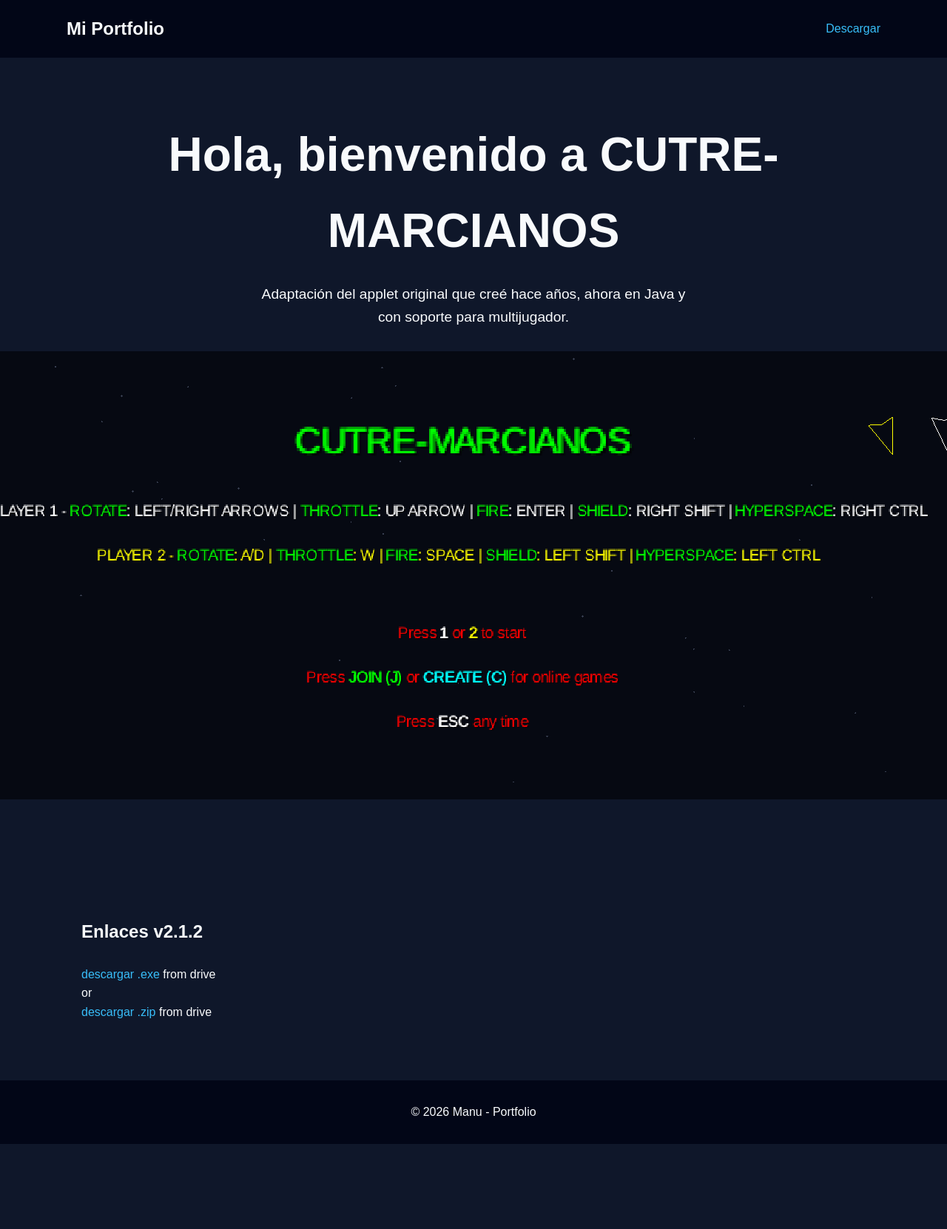
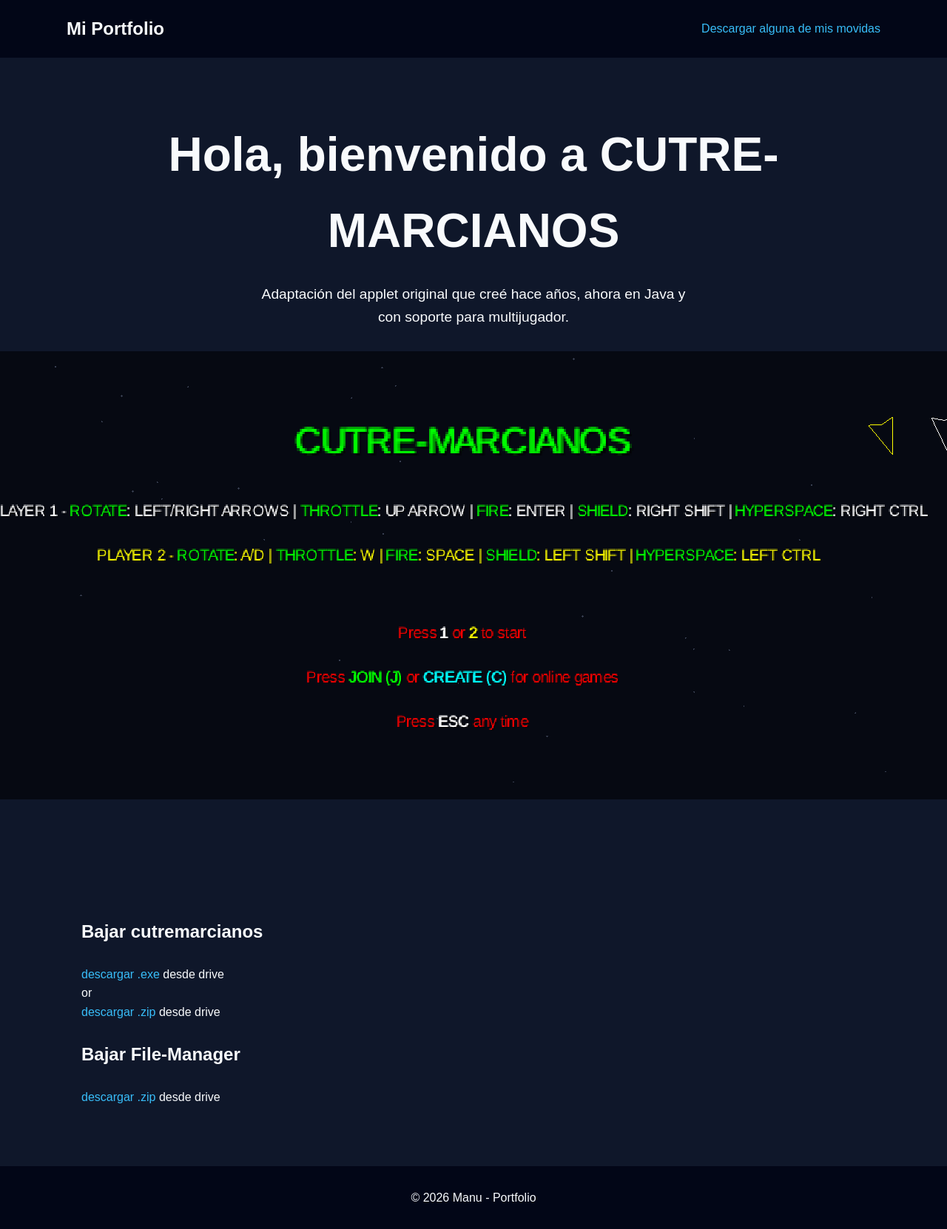
Before and after one commit to mbarragan/mbarragan.github.io, a plain HTML site: page index.html in a window 1280 px wide. Shown: the top 1662 px of the page at 74% size. Before the commit the page ends 1547 px from the top, so only its background shows below. Drawn offline with Linux system fonts and the light colour scheme.

Commit message:
File Manager added

```diff
--- a/index.html
+++ b/index.html
@@ -16,7 +16,7 @@
             <h1>Mi Portfolio</h1>
 
             <div>
-                <a href="#enlaces">Descargar</a>
+                <a href="#enlaces">Descargar alguna de mis movidas</a>
             </div>
         </nav>
     </header>
@@ -34,17 +34,25 @@
 
         </section>
         <section id="enlaces">
-            <h2>Enlaces v2.1.2</h2>
+            <h2>Bajar cutremarcianos</h2>
             <br>
-
             <div>
                 <a href="https://drive.google.com/file/d/1caJezUUXLAtIrSnIVOVsYLC8iyyTSGX7/view?usp=sharing">
                     descargar .exe
-                </a> from drive
+                </a> desde drive
                 <p>or</p>
                 <a href="https://drive.google.com/file/d/1FQsNawuN8t6hi5WqKAI8MWysFI3ealcG/view?usp=sharing">
                     descargar .zip
-                </a> from drive
+                </a> desde drive
+            </div>
+            <br>
+
+            <h2>Bajar File-Manager</h2>
+            <br>
+            <div>
+                <a href="https://drive.google.com/file/d/1y6Qu1pc8BAc3akfszcOP3vbV0eSAkAFf/view?usp=sharing">
+                    descargar .zip
+                </a> desde drive
             </div>
         </section>
 
```
